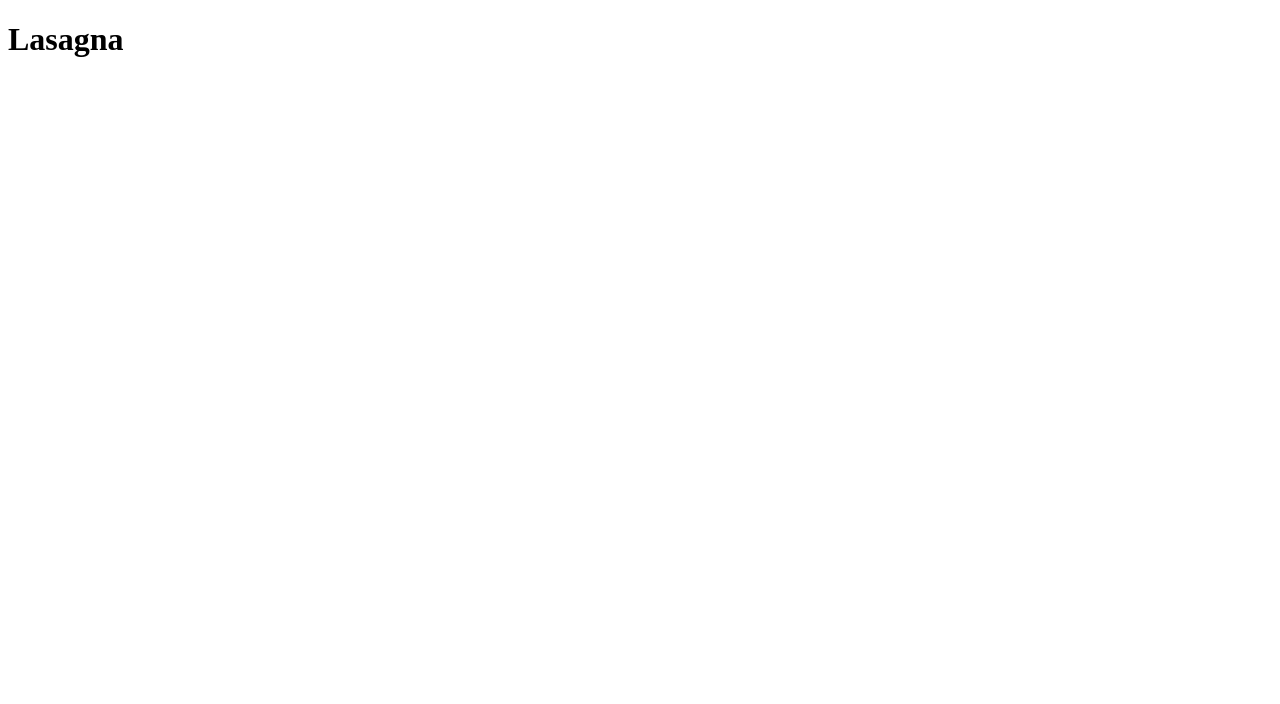
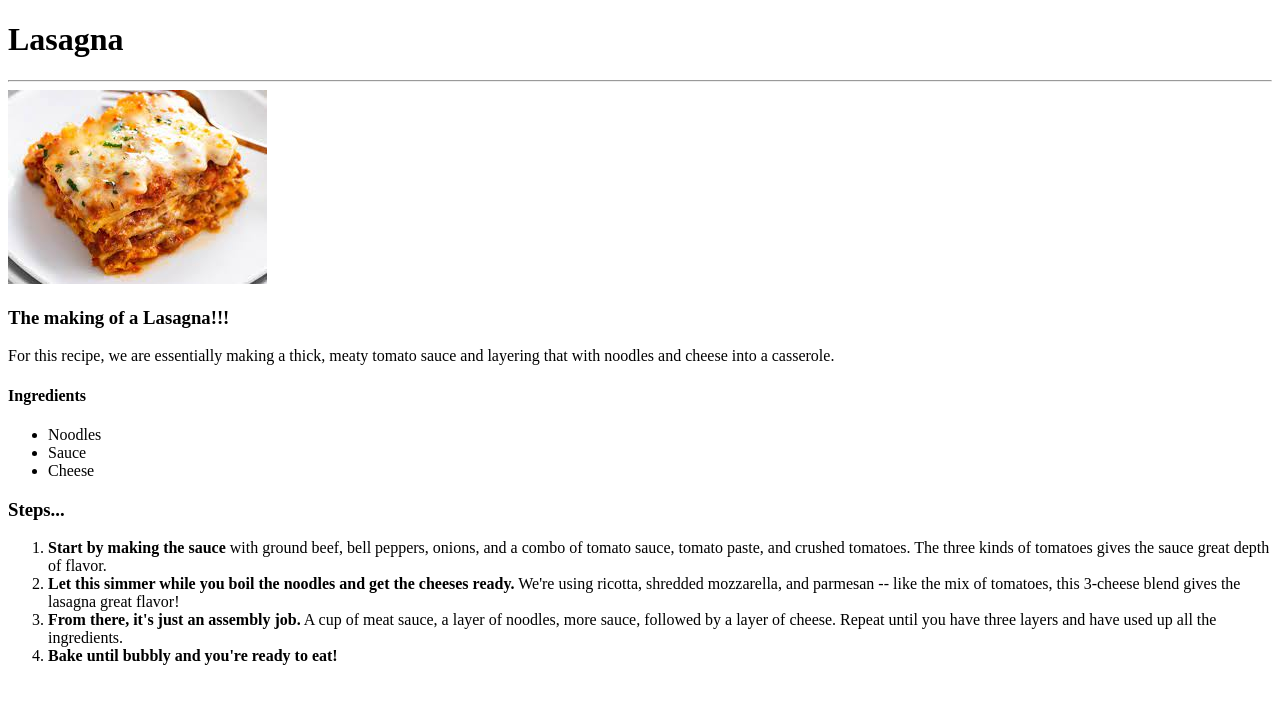
Before and after one commit to shpatspahiu/odin_recipes, a plain HTML site: page recipes/lasagna.html in a window 1280 px wide. Drawn offline with Linux system fonts and the light colour scheme.

Commit message:
Create the recipe for selected food
Add the image of food, make a list of ingredients and steps to be followed in cooking the dish.

```diff
--- a/recipes/lasagna.html
+++ b/recipes/lasagna.html
@@ -1,11 +1,50 @@
 <!DOCTYPE html>
 <html lang="en">
-<head>
-    <meta charset="UTF-8">
-    <meta name="viewport" content="width=device-width, initial-scale=1.0">
+  <head>
+    <meta charset="UTF-8" />
+    <meta name="viewport" content="width=device-width, initial-scale=1.0" />
     <title>Odin Recipes</title>
-</head>
-<body>
-   <h1>Lasagna</h1>
-</body>
+  </head>
+  <body>
+    <h1>Lasagna</h1>
+    <hr />
+
+    <img src="../images/lasagna.jpeg" alt="A tasty lasagna!" />
+    <h3>The making of a Lasagna!!!</h3>
+    <p>
+      For this recipe, we are essentially making a thick, meaty tomato sauce and
+      layering that with noodles and cheese into a casserole.
+    </p>
+    <h4>Ingredients</h4>
+    <ul>
+      <li>Noodles</li>
+      <li>Sauce</li>
+      <li>Cheese</li>
+    </ul>
+    <h3>Steps...</h3>
+    <ol>
+      <li>
+        <strong>Start by making the sauce</strong> with ground beef, bell
+        peppers, onions, and a combo of tomato sauce, tomato paste, and crushed
+        tomatoes. The three kinds of tomatoes gives the sauce great depth of
+        flavor.
+      </li>
+      <li>
+        <strong
+          >Let this simmer while you boil the noodles and get the cheeses
+          ready.</strong
+        >
+        We're using ricotta, shredded mozzarella, and parmesan -- like the mix
+        of tomatoes, this 3-cheese blend gives the lasagna great flavor!
+      </li>
+      <li>
+        <strong>From there, it's just an assembly job.</strong> A cup of meat
+        sauce, a layer of noodles, more sauce, followed by a layer of cheese.
+        Repeat until you have three layers and have used up all the ingredients.
+      </li>
+      <li>
+        <strong>Bake until bubbly and you're ready to eat!</strong>
+      </li>
+    </ol>
+  </body>
 </html>
```
